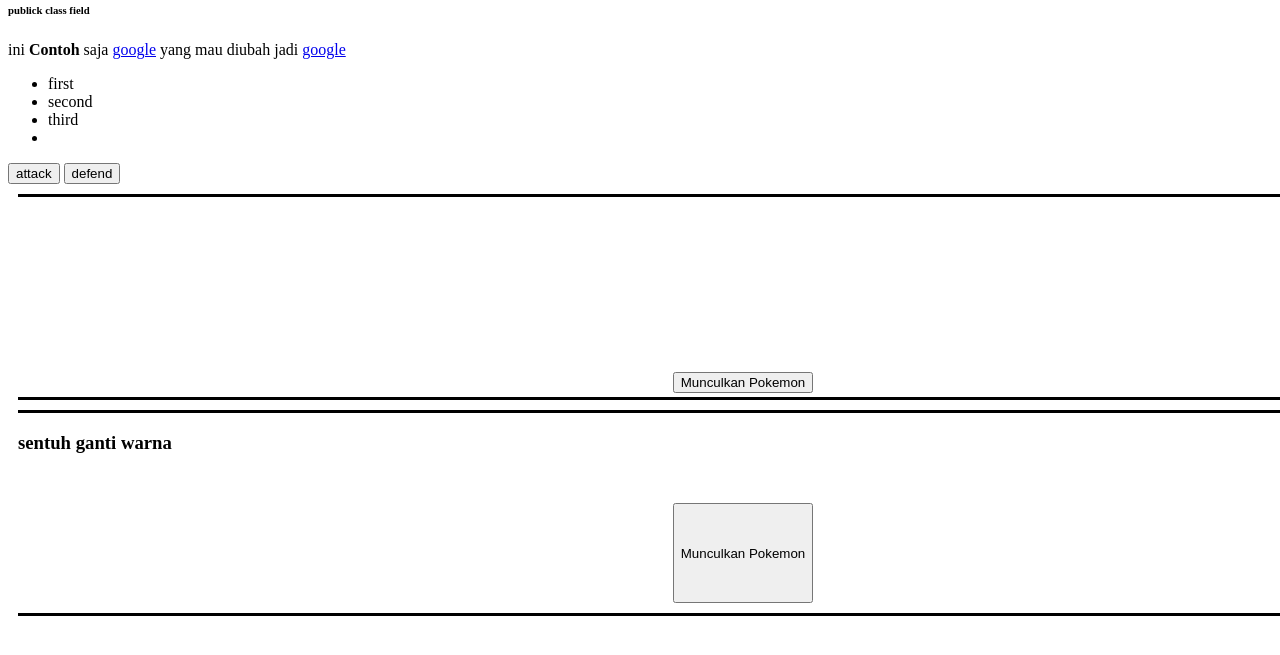
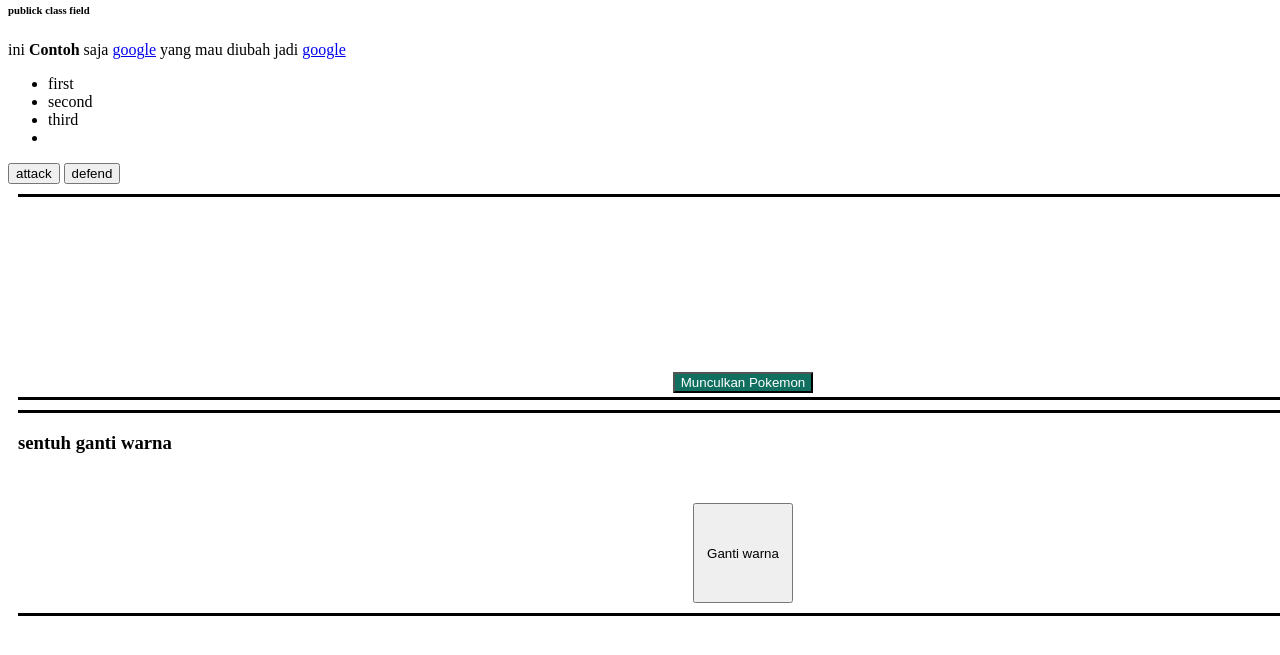
Before and after one commit to irfannudin1998/Belajar-JavaScript, a plain HTML site: page index.html in a window 1280 px wide. Both pictures are taken after a click on the button "Munculkan Pokemon". Shown: the part 79-734 px from the top of the page. Drawn offline with Linux system fonts and the light colour scheme.

Commit message:
memanfaatkan keyword 'this' untuk mengambil nilai dari loop

```diff
--- a/belajar_DOM.js
+++ b/belajar_DOM.js
@@ -185,23 +185,25 @@
 /* memanfaatkan keyword "this" pada event DOM */
 
 const h3BergantiWarna = document.querySelector(".gantiWarna");
-const buttonGantiWarna = document.querySelectorAll("button")[3];
-buttonGantiWarna.style.height = "100px";
+
 function rgbAcak(){
     let r = Math.floor(Math.random()*225);
     let g = Math.floor(Math.random()*225);
     let b = Math.floor(Math.random()*225);
     return `rgb(${r},${g},${b})`;
 };
-buttonGantiWarna.addEventListener("click", console.log(rgbAcak()))
-// for (let x of buttonGantiWarna){
-//     x.addEventListener('click',()=>{
-//         x.style.backgroundcolor = rgbAcak;
-//         console.log('hallo')
-//     });
-// };
+
+const button = document.querySelectorAll("button");
+// button.style.height = "100px";
+function mengubahwarna(){
+    this.style.backgroundColor = rgbAcak();
+    this.style.color = "white";
+}
+for (let x of button){
+x.addEventListener("click", mengubahwarna);
+};
 
 // const mengubahwarna = ()=>{
-//     this.style.backgroundcolor = rgbAcak;
-//     this.style.color = rgbAcak;
+//     this.style.backgroundcolor = rgbAcak();
+//     this.style.color = rgbAcak();
 // };
--- a/index.html
+++ b/index.html
@@ -23,7 +23,7 @@
     </div>
     <div style="border-top: solid; border-bottom: solid ; margin : 10px; height: 200px; width: 1450px; display: grid;" >
         <h3 class="gantiWarna">sentuh ganti warna</h3>
-        <button style="place-self: center;">Munculkan Pokemon</button>
+        <button style="place-self: center; height: 100px; width: 100px;">Ganti warna</button>
     </div>
 <script type="text/javascript" src="belajar_DOM.js" >
 
```
